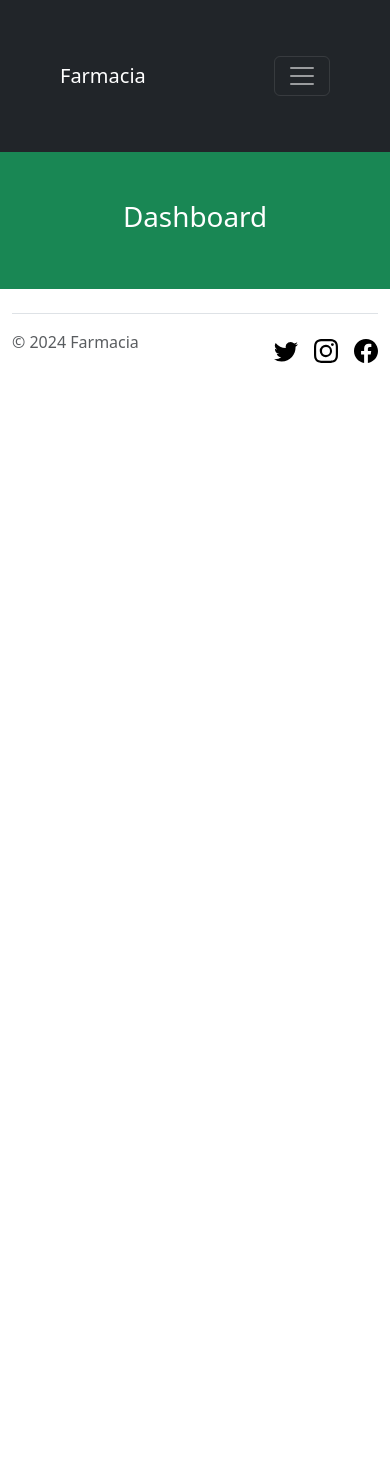
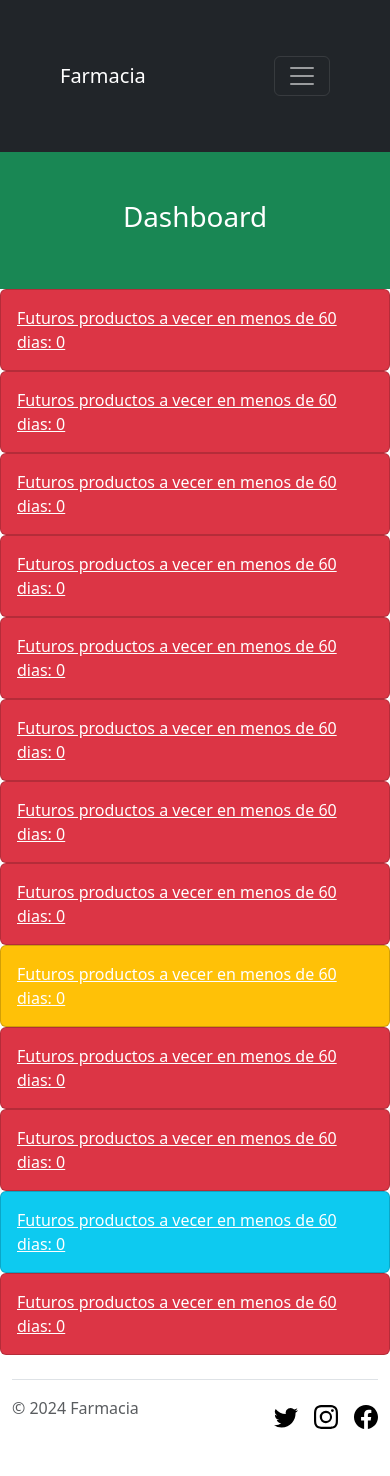
Before and after one commit to Yursksf1/django-taller5, a Django app: page /dashboard in a window 390 px wide. Before the commit the page ends 363 px from the top, so only its background shows below. Run offline with Django 5.2, Linux system fonts and the light colour scheme; data that the repository does not hold is empty.

```diff
--- a/myapp/templates/myapp/dashboard.html
+++ b/myapp/templates/myapp/dashboard.html
@@ -2,9 +2,102 @@
 
 {% block content %}
 
-<!-- Containers -->
-<div class="container-fluid p-5 bg-success text-white text-center">
-  <h1>Dashboard</h1>
-</div>
+    <!-- Containers -->
+    <div class="container-fluid p-5 bg-success text-white text-center">
+        <h1>Dashboard</h1>
+    </div>
 
+    <div class="row">
+        <div class="col-sm-3">
+            <div class="card bg-danger text-white">
+                <a class="card-body" href="/productos_por_vencer">Futuros productos a vecer en menos de 60
+                    dias: {{ productos_por_vencer }}</a>
+            </div>
+        </div>
+        <div class="col-sm-3">
+            <div class="card bg-danger text-white">
+                <a class="card-body" href="/productos_por_vencer">Futuros productos a vecer en menos de 60
+                    dias: {{ productos_por_vencer }}</a>
+            </div>
+        </div>
+        <div class="col-sm-3">
+            <div class="card bg-danger text-white">
+                <a class="card-body" href="/productos_por_vencer">Futuros productos a vecer en menos de 60
+                    dias: {{ productos_por_vencer }}</a>
+            </div>
+        </div>
+        <div class="col-sm-3">
+            <div class="card bg-danger text-white">
+                <a class="card-body" href="/productos_por_vencer">Futuros productos a vecer en menos de 60
+                    dias: {{ productos_por_vencer }}</a>
+            </div>
+        </div>
+    </div>
+
+    <div class="row">
+        <div class="col-sm-4">
+            <div class="card bg-danger text-white">
+                <a class="card-body" href="/productos_por_vencer">Futuros productos a vecer en menos de 60
+                    dias: {{ productos_por_vencer }}</a>
+            </div>
+        </div>
+        <div class="col-sm-4">
+            <div class="card bg-danger text-white">
+                <a class="card-body" href="/productos_por_vencer">Futuros productos a vecer en menos de 60
+                    dias: {{ productos_por_vencer }}</a>
+            </div>
+        </div>
+        <div class="col-sm-4">
+            <div class="card bg-danger text-white">
+                <a class="card-body" href="/productos_por_vencer">Futuros productos a vecer en menos de 60
+                    dias: {{ productos_por_vencer }}</a>
+            </div>
+        </div>
+    </div>
+
+
+
+    <div class="row">
+        <div class="col-sm-3">
+            <div class="card bg-danger text-white">
+                <a class="card-body" href="/productos_por_vencer">Futuros productos a vecer en menos de 60
+                    dias: {{ productos_por_vencer }}</a>
+            </div>
+        </div>
+        <div class="col-sm-3">
+            <div class="card bg-warning text-white">
+                <a class="card-body" href="/productos_por_vencer">Futuros productos a vecer en menos de 60
+                    dias: {{ productos_por_vencer }}</a>
+            </div>
+        </div>
+        <div class="col-sm-3">
+            <div class="card bg-danger text-white">
+                <a class="card-body" href="/productos_por_vencer">Futuros productos a vecer en menos de 60
+                    dias: {{ productos_por_vencer }}</a>
+            </div>
+        </div>
+        <div class="col-sm-3">
+            <div class="card bg-danger text-white">
+                <a class="card-body" href="/productos_por_vencer">Futuros productos a vecer en menos de 60
+                    dias: {{ productos_por_vencer }}</a>
+            </div>
+        </div>
+    </div>
+
+
+
+    <div class="row">
+        <div class="col-sm-6">
+            <div class="card bg-info text-white">
+                <a class="card-body" href="/productos_por_vencer">Futuros productos a vecer en menos de 60
+                    dias: {{ productos_por_vencer }}</a>
+            </div>
+        </div>
+        <div class="col-sm-6">
+            <div class="card bg-danger text-white">
+                <a class="card-body" href="/productos_por_vencer">Futuros productos a vecer en menos de 60
+                    dias: {{ productos_por_vencer }}</a>
+            </div>
+        </div>
+    </div>
 {% endblock %}
--- a/myapp/templates/myapp/list-productos.html
+++ b/myapp/templates/myapp/list-productos.html
@@ -24,6 +24,7 @@
 
     <!-- Contenedor de la tabla -->
     <div class="mt-2 mb-2 ms-2 me-2">
+        {{ today }}
         <!-- Tabla -->
         <table class="table table-striped">
             <thead>
--- a/myapp/urls.py
+++ b/myapp/urls.py
@@ -12,4 +12,5 @@ urlpatterns = [
     path('list_productos/<int:id>/delete', views.delete_productos),
     path('list_productos/<int:id>/update', views.update_productos),
     path('dashboard', views.dashboard),
+    path('productos_por_vencer', views.prodcuts_por_vencer)
 ]
--- a/myapp/views.py
+++ b/myapp/views.py
@@ -1,3 +1,4 @@
+from datetime import datetime, timedelta
 from django.shortcuts import render
 from myapp.models import Producto, Categoria
 
@@ -76,7 +77,35 @@ def index(request):
     return render(request, 'myapp/index.html', context)
 
 def dashboard(request):
+
+    today = datetime.now().today().date()
+    fecha_futura = today + timedelta(days=60) # agregamos 2 meses
+
+    productos_por_vencer = Producto.objects.filter(expedition__lt=fecha_futura).count()
+
     context = {
-
+        'productos_por_vencer': productos_por_vencer,
     }
     return render(request, 'myapp/dashboard.html', context)
+
+
+def prodcuts_por_vencer(request):
+    today = datetime.now().today().date()
+    fecha_futura = today + timedelta(days=60) # agregamos 2 meses
+
+    productos = []
+    context = {}
+    product_query = Producto.objects
+    product_query = product_query.filter(expedition__lt=fecha_futura)
+
+    filtro = request.GET.get('search')
+    if filtro:
+        product_query = product_query.filter(name__icontains=filtro)
+
+    productos = product_query.all()
+
+    context = {
+        "productos": productos,
+        "today": today
+    }
+    return render(request, 'myapp/list-productos.html', context)
```
